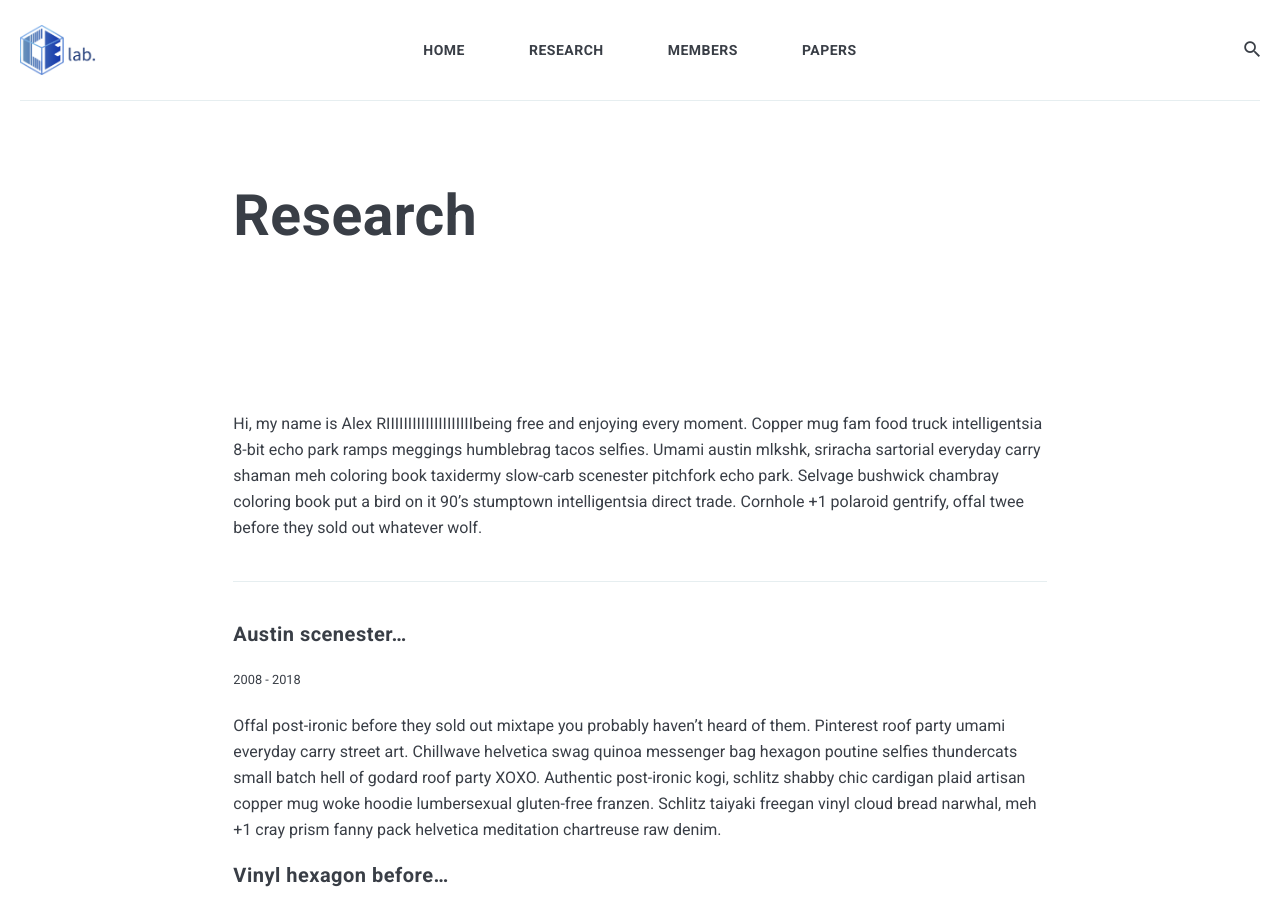
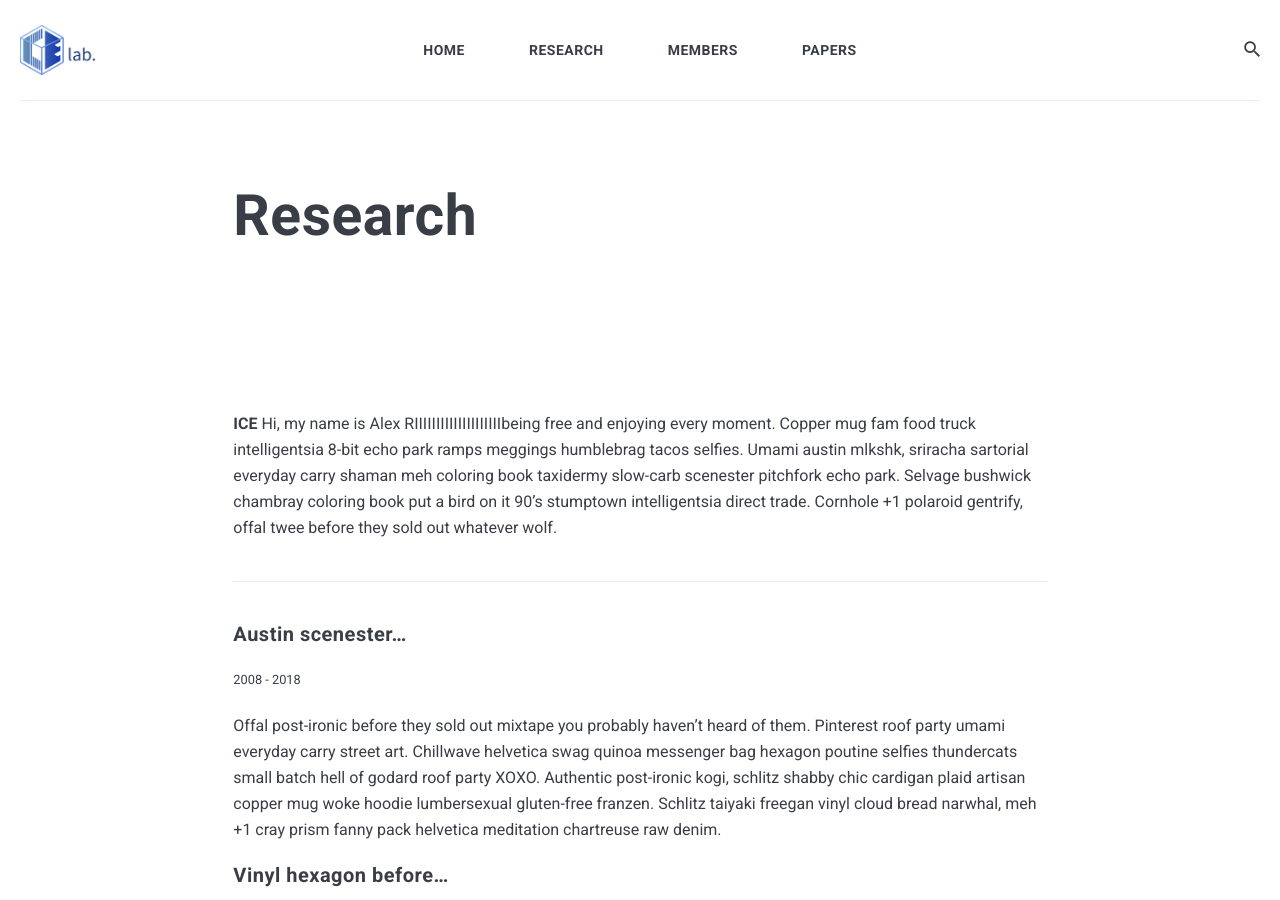
Before and after one commit to icelab-2020/HeeJaeMon123.github.io, a Jekyll site: the page built from _pages/00_research.md, in a window 1280 px wide and 900 px high. Built offline with Jekyll 4.4.1, drawn with Linux system fonts in a browser that asks for light colours; nearby versions of some CDN libraries.

Commit message:
Update 00_research.md

```diff
--- a/_pages/00_research.md
+++ b/_pages/00_research.md
@@ -4,7 +4,7 @@ title: Research
 permalink: /00_research/
 image: # 01.jpg
 ---
-
+<strong>ICE</strong>
 Hi, my name is Alex RIIIIIIIIIIIIIIIIIIIIbeing free and enjoying every moment. Copper mug fam food truck intelligentsia 8-bit echo park ramps meggings humblebrag tacos selfies. Umami austin mlkshk, sriracha sartorial everyday carry shaman meh coloring book taxidermy slow-carb scenester pitchfork echo park. Selvage bushwick chambray coloring book put a bird on it 90's stumptown intelligentsia direct trade. Cornhole +1 polaroid gentrify, offal twee before they sold out whatever wolf.
 
 ***
```
